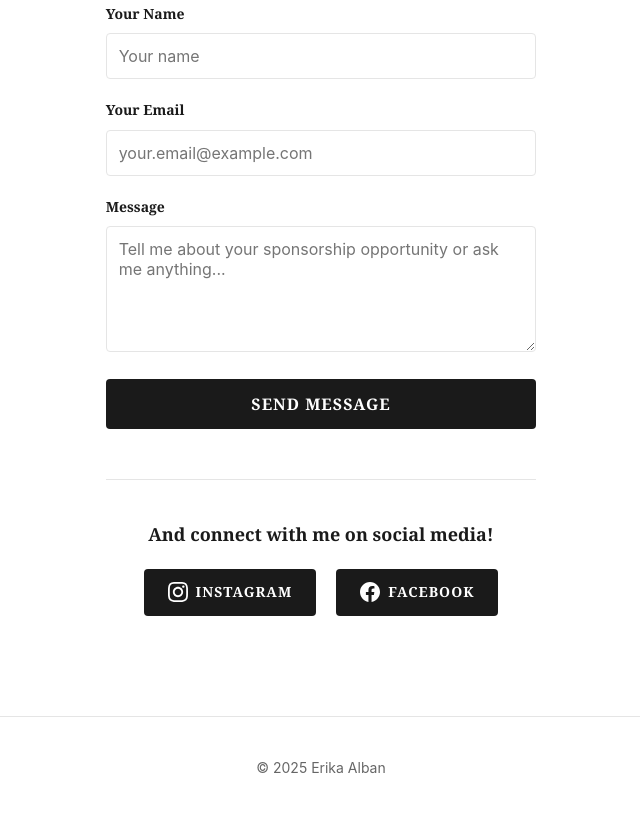
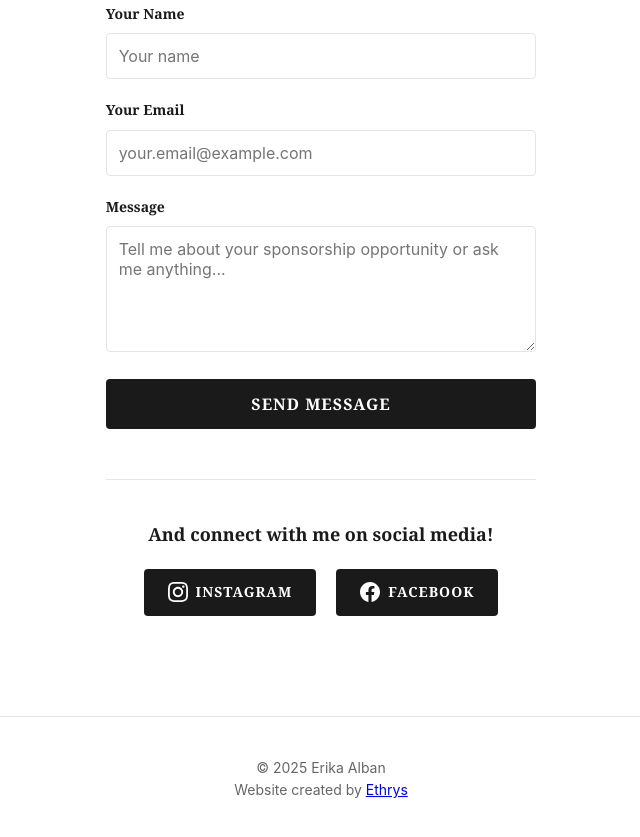
Before and after one commit to erikaalban/erikaalban.com, a website: page index.html in a window 1280 px wide. Shown: the part 3565-4402 px from the top of the page, without its empty margins (319-959 px from the left). Drawn offline with Linux system fonts and the light colour scheme; some packages are replaced by stand-ins of ours; a script that the page names is missing.

Commit message:
Add Ethrys credit to footer

```diff
--- a/index.html
+++ b/index.html
@@ -346,6 +346,7 @@
 
     <footer>
       <p>&copy; 2025 Erika Alban</p>
+      <p>Website created by <a href="https://ethrys.com" target="_blank" rel="noopener noreferrer">Ethrys</a></p>
     </footer>
 
     <script src="script.js" defer></script>
```
